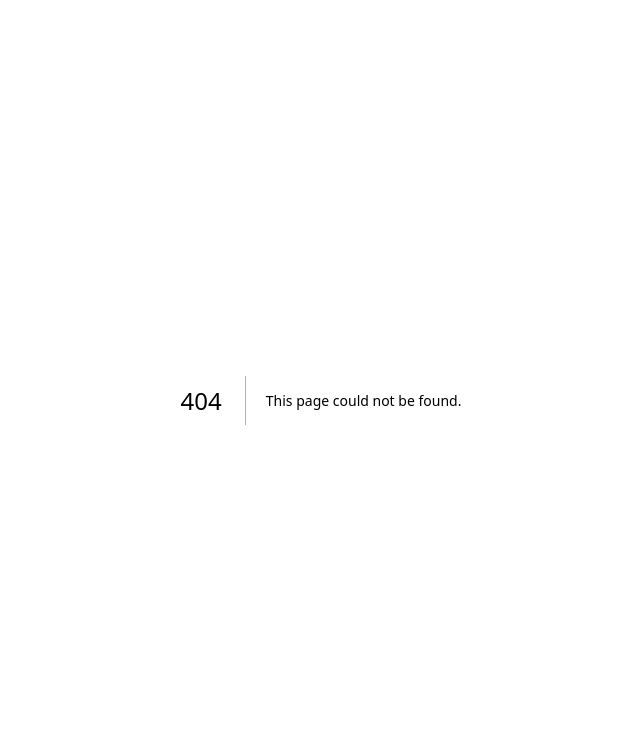
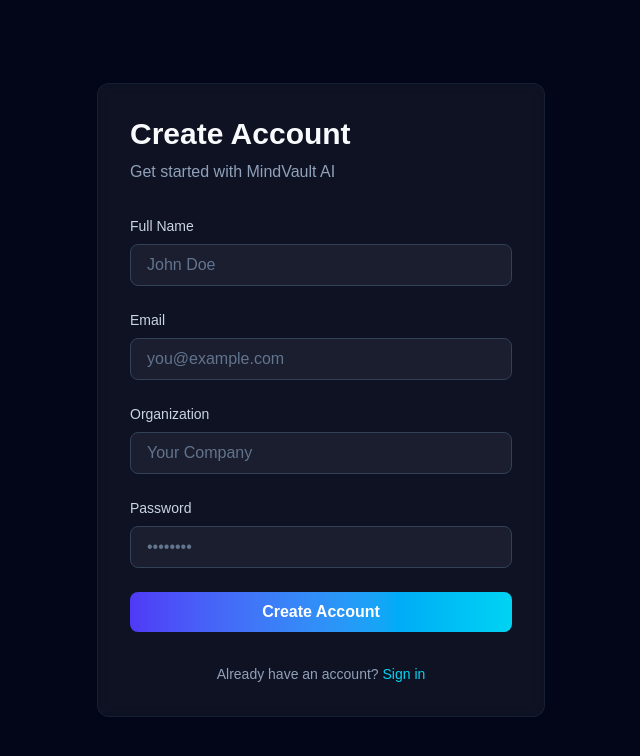
Before and after one commit to Hermi-git/mindvault-ai, a Next.js app in the folder frontend/: page /register in a window 1280 px wide. Before the commit this address had no page. Shown: the top 756 px of the page, without its empty margins (319-959 px from the left). Built offline with nearby package versions, Linux system fonts and the light colour scheme.

Commit message:
feat: add login and registration pages with form inputs and navigation links

```diff
--- /dev/null
+++ b/frontend/src/app/login/page.tsx
@@ -0,0 +1,70 @@
+import Link from 'next/link';
+import { cn } from '@/lib/cn';
+
+export default function LoginPage() {
+  return (
+    <div className={cn(
+      'min-h-screen bg-slate-950 flex items-center justify-center',
+      'px-6 py-20'
+    )}>
+      <div className={cn(
+        'w-full max-w-md p-8 rounded-xl',
+        'bg-white/5 border border-slate-700/30',
+        'backdrop-blur-sm'
+      )}>
+        <h1 className="text-3xl font-bold text-slate-50 mb-2">Sign In</h1>
+        <p className="text-slate-400 mb-8">Welcome back to MindVault</p>
+
+        <div className="space-y-6">
+          <div>
+            <label className="block text-sm font-medium text-slate-300 mb-2">
+              Email
+            </label>
+            <input
+              type="email"
+              placeholder="you@example.com"
+              className={cn(
+                'w-full px-4 py-2 rounded-lg',
+                'bg-white/5 border border-slate-700',
+                'text-slate-50 placeholder-slate-500',
+                'focus:outline-none focus:border-cyan-400/50'
+              )}
+            />
+          </div>
+
+          <div>
+            <label className="block text-sm font-medium text-slate-300 mb-2">
+              Password
+            </label>
+            <input
+              type="password"
+              placeholder="••••••••"
+              className={cn(
+                'w-full px-4 py-2 rounded-lg',
+                'bg-white/5 border border-slate-700',
+                'text-slate-50 placeholder-slate-500',
+                'focus:outline-none focus:border-cyan-400/50'
+              )}
+            />
+          </div>
+
+          <button className={cn(
+            'w-full px-4 py-2 rounded-lg font-semibold',
+            'bg-gradient-to-r from-indigo-600 to-cyan-400',
+            'text-white hover:shadow-lg hover:shadow-indigo-500/50',
+            'transition-all duration-300'
+          )}>
+            Sign In
+          </button>
+        </div>
+
+        <p className="text-center text-slate-400 text-sm mt-8">
+          Don't have an account?{' '}
+          <Link href="/register" className="text-cyan-400 hover:text-cyan-300">
+            Sign up
+          </Link>
+        </p>
+      </div>
+    </div>
+  );
+}
--- /dev/null
+++ b/frontend/src/app/register/page.tsx
@@ -0,0 +1,102 @@
+import Link from 'next/link';
+import { cn } from '@/lib/cn';
+
+export default function RegisterPage() {
+  return (
+    <div className={cn(
+      'min-h-screen bg-slate-950 flex items-center justify-center',
+      'px-6 py-20'
+    )}>
+      <div className={cn(
+        'w-full max-w-md p-8 rounded-xl',
+        'bg-white/5 border border-slate-700/30',
+        'backdrop-blur-sm'
+      )}>
+        <h1 className="text-3xl font-bold text-slate-50 mb-2">Create Account</h1>
+        <p className="text-slate-400 mb-8">Get started with MindVault AI</p>
+
+        <div className="space-y-6">
+          <div>
+            <label className="block text-sm font-medium text-slate-300 mb-2">
+              Full Name
+            </label>
+            <input
+              type="text"
+              placeholder="John Doe"
+              className={cn(
+                'w-full px-4 py-2 rounded-lg',
+                'bg-white/5 border border-slate-700',
+                'text-slate-50 placeholder-slate-500',
+                'focus:outline-none focus:border-cyan-400/50'
+              )}
+            />
+          </div>
+
+          <div>
+            <label className="block text-sm font-medium text-slate-300 mb-2">
+              Email
+            </label>
+            <input
+              type="email"
+              placeholder="you@example.com"
+              className={cn(
+                'w-full px-4 py-2 rounded-lg',
+                'bg-white/5 border border-slate-700',
+                'text-slate-50 placeholder-slate-500',
+                'focus:outline-none focus:border-cyan-400/50'
+              )}
+            />
+          </div>
+
+          <div>
+            <label className="block text-sm font-medium text-slate-300 mb-2">
+              Organization
+            </label>
+            <input
+              type="text"
+              placeholder="Your Company"
+              className={cn(
+                'w-full px-4 py-2 rounded-lg',
+                'bg-white/5 border border-slate-700',
+                'text-slate-50 placeholder-slate-500',
+                'focus:outline-none focus:border-cyan-400/50'
+              )}
+            />
+          </div>
+
+          <div>
+            <label className="block text-sm font-medium text-slate-300 mb-2">
+              Password
+            </label>
+            <input
+              type="password"
+              placeholder="••••••••"
+              className={cn(
+                'w-full px-4 py-2 rounded-lg',
+                'bg-white/5 border border-slate-700',
+                'text-slate-50 placeholder-slate-500',
+                'focus:outline-none focus:border-cyan-400/50'
+              )}
+            />
+          </div>
+
+          <button className={cn(
+            'w-full px-4 py-2 rounded-lg font-semibold',
+            'bg-gradient-to-r from-indigo-600 to-cyan-400',
+            'text-white hover:shadow-lg hover:shadow-indigo-500/50',
+            'transition-all duration-300'
+          )}>
+            Create Account
+          </button>
+        </div>
+
+        <p className="text-center text-slate-400 text-sm mt-8">
+          Already have an account?{' '}
+          <Link href="/login" className="text-cyan-400 hover:text-cyan-300">
+            Sign in
+          </Link>
+        </p>
+      </div>
+    </div>
+  );
+}
```
